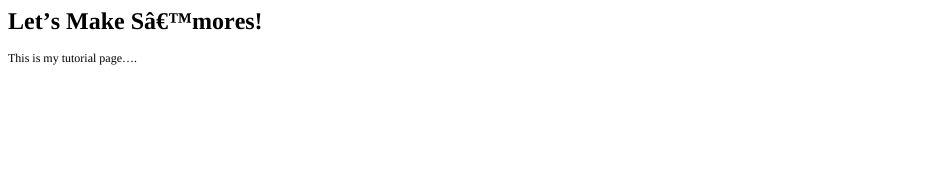
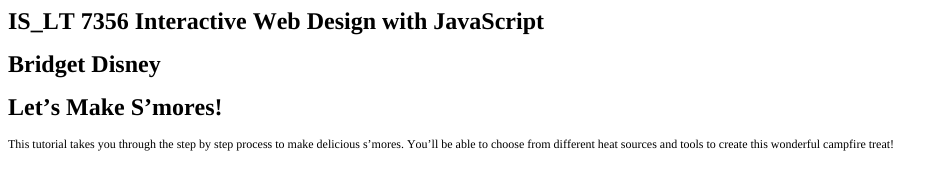
Before and after one commit to bridgetdisney/bridgetdisney.github.io, a plain HTML site: page index.html in a window 1280 px wide. Shown: the whole page, without its empty margins (0-948 px from the left). Drawn offline with Linux system fonts and the light colour scheme.

Commit message:
Title page content

```diff
--- a/index.html
+++ b/index.html
@@ -12,7 +12,9 @@
   </style>
 </head>
 <body>
-<h1 style="margin: 0.0px 0.0px 16.1px 0.0px; line-height: 28.0px; font: 24.0px Times; color: #000000; -webkit-text-stroke: #000000"><span class="s1"><b>Let’s Make Sâ€™mores!</b></span></h1>
-<p class="p2"><span class="s1">This is my tutorial page….</span></p>
+<h1 style="margin: 0.0px 0.0px 16.1px 0.0px; line-height: 28.0px; font: 24.0px Times; color: #000000; -webkit-text-stroke: #000000"><span class="s1"><b>IS_LT 7356 Interactive Web Design with JavaScript</b></span></h1>
+<h1 style="margin: 0.0px 0.0px 16.1px 0.0px; line-height: 28.0px; font: 24.0px Times; color: #000000; -webkit-text-stroke: #000000"><span class="s1"><b>Bridget Disney</b></span></h1>
+<h1 style="margin: 0.0px 0.0px 16.1px 0.0px; line-height: 28.0px; font: 24.0px Times; color: #000000; -webkit-text-stroke: #000000"><span class="s1"><b>Let’s Make S’mores!</b></span></h1>
+<p class="p2"><span class="s1">This tutorial takes you through the step by step process to make delicious s’mores. You’ll be able to choose from different heat sources and tools to create this wonderful campfire treat!</span></p>
 </body>
 </html>
```
